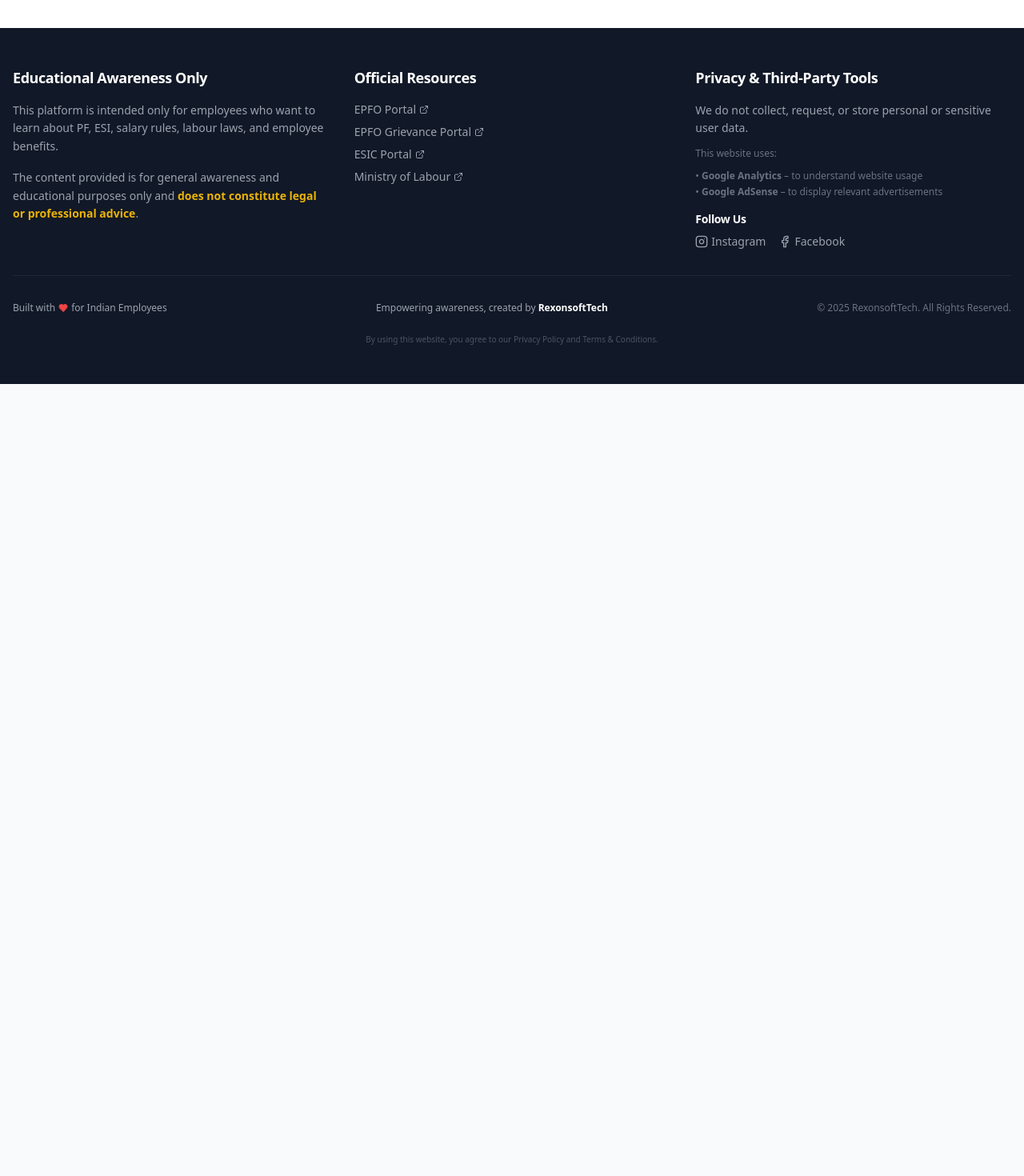
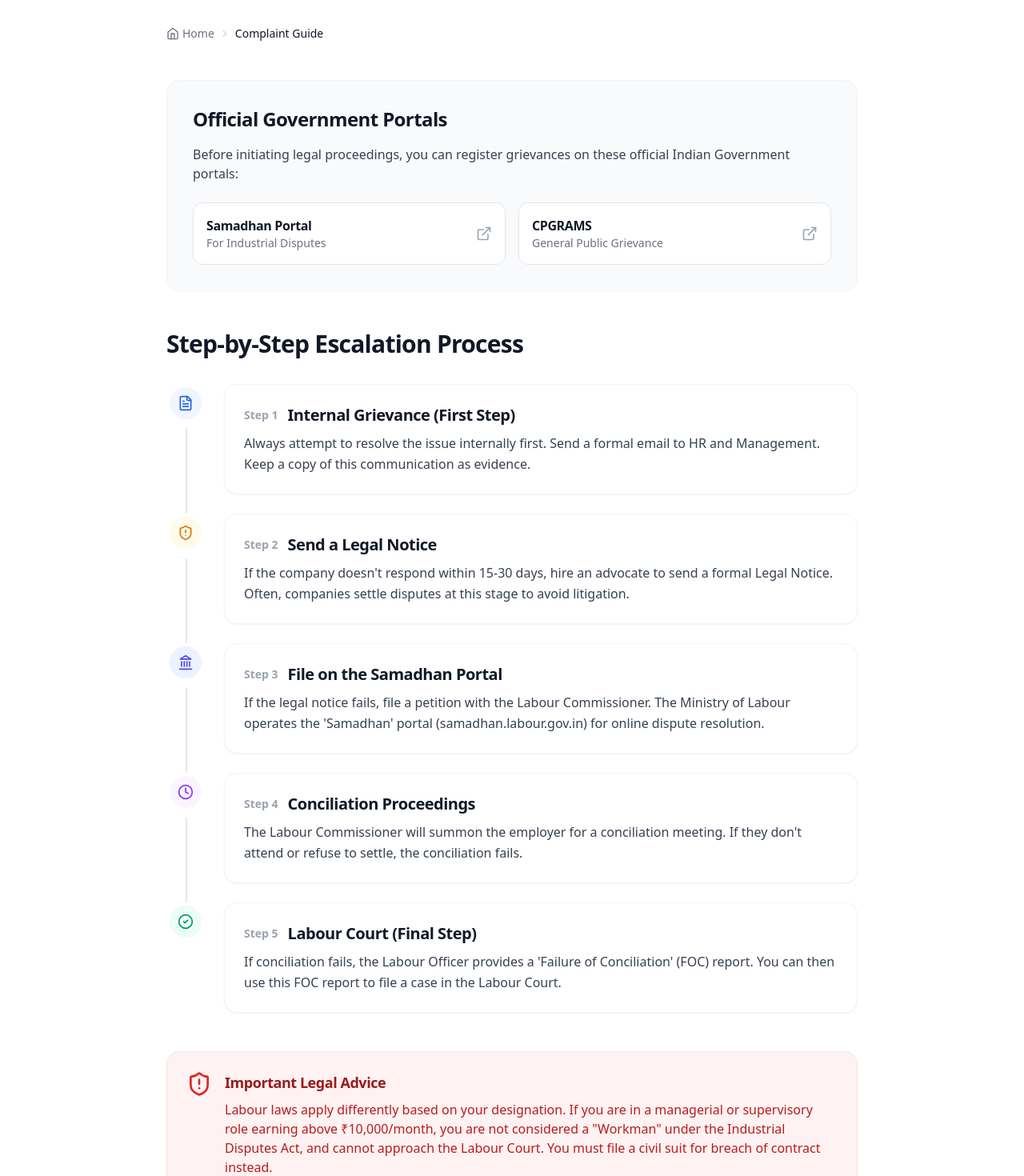
Before and after one commit to rsttechnologies25-stack/-employee-rights-india-, a React (Vite) app: page /complaint-guide in a window 1280 px wide. Shown: the part 320-1790 px from the top of the page at 80% size. Before the commit the page ends 800 px from the top, so only its background shows below. Built offline with nearby package versions, Linux system fonts and the light colour scheme.

Commit message:
Feat: Add Official Complaint Step-by-Step Guide Page

```diff
--- a/src/App.jsx
+++ b/src/App.jsx
@@ -44,6 +44,7 @@ const MoonlightingPage = lazy(() => import('./pages/MoonlightingPage'));
 const DataPrivacyPage = lazy(() => import('./pages/DataPrivacyPage'));
 const Form16RightsPage = lazy(() => import('./pages/Form16RightsPage'));
 const IncomeTaxCalculatorPage = lazy(() => import('./pages/IncomeTaxCalculatorPage'));
+const ComplaintGuidePage = lazy(() => import('./pages/ComplaintGuidePage'));
 
 // New Programmatic SEO Module
 const StateLawsIndexPage = lazy(() => import('./pages/StateLawsIndexPage'));
@@ -123,6 +124,7 @@ function App() {
                         <Route path="/data-privacy" element={<DataPrivacyPage />} />
 
                         <Route path="/form-16-rights" element={<Form16RightsPage />} />
+                        <Route path="/complaint-guide" element={<ComplaintGuidePage />} />
 
                         {/* Templates */}
                         <Route path="/templates" element={<TemplatesPage />} />
--- a/src/components/Navbar.jsx
+++ b/src/components/Navbar.jsx
@@ -68,6 +68,7 @@ const navGroups = [
         items: [
             { to: '/tools', label: 'Calculators' },
             { to: '/templates', label: 'Letter Templates' },
+            { to: '/complaint-guide', label: 'How to File Complaint' },
             { to: '/faq', label: 'Master FAQ' },
         ]
     },
--- a/src/data/searchIndex.js
+++ b/src/data/searchIndex.js
@@ -22,4 +22,5 @@ export const searchIndex = [
     { title: "Notice Buyout Calculator", path: "/tools/notice-buyout-calculator", type: "Tools" },
     { title: "Leave Encashment Calculator", path: "/tools/leave-encashment-calculator", type: "Tools" },
     { title: "Take-Home Salary Calculator", path: "/salary-calculator", type: "Tools" },
+    { title: "Official Complaint Guide", path: "/complaint-guide", type: "General" },
 ];
--- /dev/null
+++ b/src/pages/ComplaintGuidePage.jsx
@@ -0,0 +1,131 @@
+import React from 'react';
+import SEOHead from '../components/SEOHead';
+import Breadcrumb from '../components/Breadcrumb';
+import PageHero from '../components/PageHero';
+import { ShieldAlert, ExternalLink, FileText, CheckCircle2, Clock, Landmark } from 'lucide-react';
+
+export default function ComplaintGuidePage() {
+    const steps = [
+        {
+            title: "Internal Grievance (First Step)",
+            description: "Always attempt to resolve the issue internally first. Send a formal email to HR and Management. Keep a copy of this communication as evidence.",
+            icon: FileText,
+            color: "text-blue-600 dark:text-blue-400",
+            bg: "bg-blue-50 dark:bg-blue-900/20"
+        },
+        {
+            title: "Send a Legal Notice",
+            description: "If the company doesn't respond within 15-30 days, hire an advocate to send a formal Legal Notice. Often, companies settle disputes at this stage to avoid litigation.",
+            icon: ShieldAlert,
+            color: "text-amber-600 dark:text-amber-400",
+            bg: "bg-amber-50 dark:bg-amber-900/20"
+        },
+        {
+            title: "File on the Samadhan Portal",
+            description: "If the legal notice fails, file a petition with the Labour Commissioner. The Ministry of Labour operates the 'Samadhan' portal (samadhan.labour.gov.in) for online dispute resolution.",
+            icon: Landmark,
+            color: "text-indigo-600 dark:text-indigo-400",
+            bg: "bg-indigo-50 dark:bg-indigo-900/20"
+        },
+        {
+            title: "Conciliation Proceedings",
+            description: "The Labour Commissioner will summon the employer for a conciliation meeting. If they don't attend or refuse to settle, the conciliation fails.",
+            icon: Clock,
+            color: "text-purple-600 dark:text-purple-400",
+            bg: "bg-purple-50 dark:bg-purple-900/20"
+        },
+        {
+            title: "Labour Court (Final Step)",
+            description: "If conciliation fails, the Labour Officer provides a 'Failure of Conciliation' (FOC) report. You can then use this FOC report to file a case in the Labour Court.",
+            icon: CheckCircle2,
+            color: "text-emerald-600 dark:text-emerald-400",
+            bg: "bg-emerald-50 dark:bg-emerald-900/20"
+        }
+    ];
+
+    return (
+        <div className="bg-white dark:bg-gray-950 min-h-screen">
+            <SEOHead
+                path="/complaint-guide"
+                title="How to File a Complaint Against Your Employer in India | Step-by-Step Guide"
+                description="Learn the exact step-by-step legal process to file an official complaint against your employer in India for unpaid salary, wrongful termination, or harassment."
+            />
+
+            <PageHero
+                title="Official Complaint Process"
+                subtitle="A step-by-step guide to escalating workplace disputes to the Labour Commissioner and filing official complaints."
+                icon={ShieldAlert}
+                gradient="danger"
+            />
+
+            <div className="max-w-4xl mx-auto px-4 py-8">
+                <Breadcrumb items={[{ label: 'Complaint Guide', path: '/complaint-guide' }]} />
+
+                <div className="mt-12 bg-gray-50 dark:bg-gray-900 p-8 rounded-2xl border border-gray-100 dark:border-gray-800 mb-12">
+                    <h2 className="text-2xl font-bold text-gray-900 dark:text-gray-100 mb-4">Official Government Portals</h2>
+                    <p className="text-gray-700 dark:text-gray-300 mb-6">
+                        Before initiating legal proceedings, you can register grievances on these official Indian Government portals:
+                    </p>
+
+                    <div className="grid md:grid-cols-2 gap-4">
+                        <a href="https://samadhan.labour.gov.in/" target="_blank" rel="noopener noreferrer" className="flex items-center justify-between p-4 bg-white dark:bg-gray-800 rounded-xl border border-gray-200 dark:border-gray-700 hover:border-primary transition-colors group">
+                            <div>
+                                <h3 className="font-bold text-gray-900 dark:text-gray-100 group-hover:text-primary transition-colors">Samadhan Portal</h3>
+                                <p className="text-sm text-gray-500 dark:text-gray-400">For Industrial Disputes</p>
+                            </div>
+                            <ExternalLink className="w-5 h-5 text-gray-400 group-hover:text-primary" />
+                        </a>
+
+                        <a href="https://pgportal.gov.in/" target="_blank" rel="noopener noreferrer" className="flex items-center justify-between p-4 bg-white dark:bg-gray-800 rounded-xl border border-gray-200 dark:border-gray-700 hover:border-primary transition-colors group">
+                            <div>
+                                <h3 className="font-bold text-gray-900 dark:text-gray-100 group-hover:text-primary transition-colors">CPGRAMS</h3>
+                                <p className="text-sm text-gray-500 dark:text-gray-400">General Public Grievance</p>
+                            </div>
+                            <ExternalLink className="w-5 h-5 text-gray-400 group-hover:text-primary" />
+                        </a>
+                    </div>
+                </div>
+
+                <h2 className="text-3xl font-extrabold text-gray-900 dark:text-gray-100 mb-8">Step-by-Step Escalation Process</h2>
+
+                <div className="space-y-6">
+                    {steps.map((step, index) => {
+                        const Icon = step.icon;
+                        return (
+                            <div key={index} className="flex gap-6 relative">
+                                {index !== steps.length - 1 && (
+                                    <div className="absolute left-6 top-14 bottom-[-24px] w-0.5 bg-gray-200 dark:bg-gray-800"></div>
+                                )}
+
+                                <div className={`w-12 h-12 shrink-0 rounded-full flex items-center justify-center ${step.bg} ${step.color} relative z-10 border-4 border-white dark:border-gray-950`}>
+                                    <Icon className="w-5 h-5" />
+                                </div>
+
+                                <div className="bg-white dark:bg-gray-900 border border-gray-100 dark:border-gray-800 p-6 rounded-2xl flex-1 shadow-sm">
+                                    <div className="flex items-center gap-3 mb-2">
+                                        <span className="text-sm font-bold text-gray-400 dark:text-gray-500">Step {index + 1}</span>
+                                        <h3 className="text-xl font-bold text-gray-900 dark:text-gray-100">{step.title}</h3>
+                                    </div>
+                                    <p className="text-gray-700 dark:text-gray-300 leading-relaxed">
+                                        {step.description}
+                                    </p>
+                                </div>
+                            </div>
+                        );
+                    })}
+                </div>
+
+                <div className="mt-12 p-6 bg-red-50 dark:bg-red-900/10 border border-red-100 dark:border-red-900/30 rounded-2xl flex gap-4">
+                    <ShieldAlert className="w-8 h-8 text-red-600 dark:text-red-500 shrink-0" />
+                    <div>
+                        <h3 className="text-lg font-bold text-red-800 dark:text-red-400 mb-2">Important Legal Advice</h3>
+                        <p className="text-red-700 dark:text-red-300">
+                            Labour laws apply differently based on your designation. If you are in a managerial or supervisory role earning above ₹10,000/month, you are not considered a "Workman" under the Industrial Disputes Act, and cannot approach the Labour Court. You must file a civil suit for breach of contract instead.
+                        </p>
+                    </div>
+                </div>
+
+            </div>
+        </div>
+    );
+}
```
